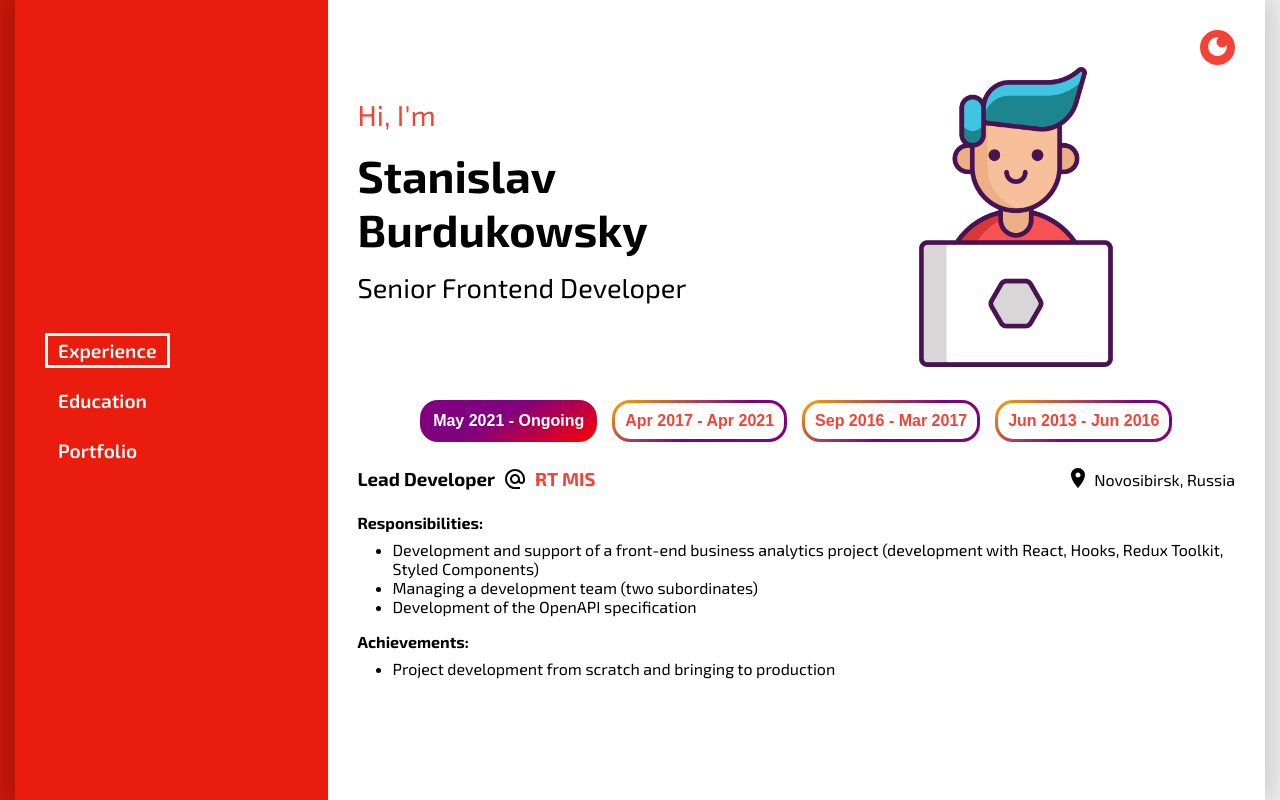
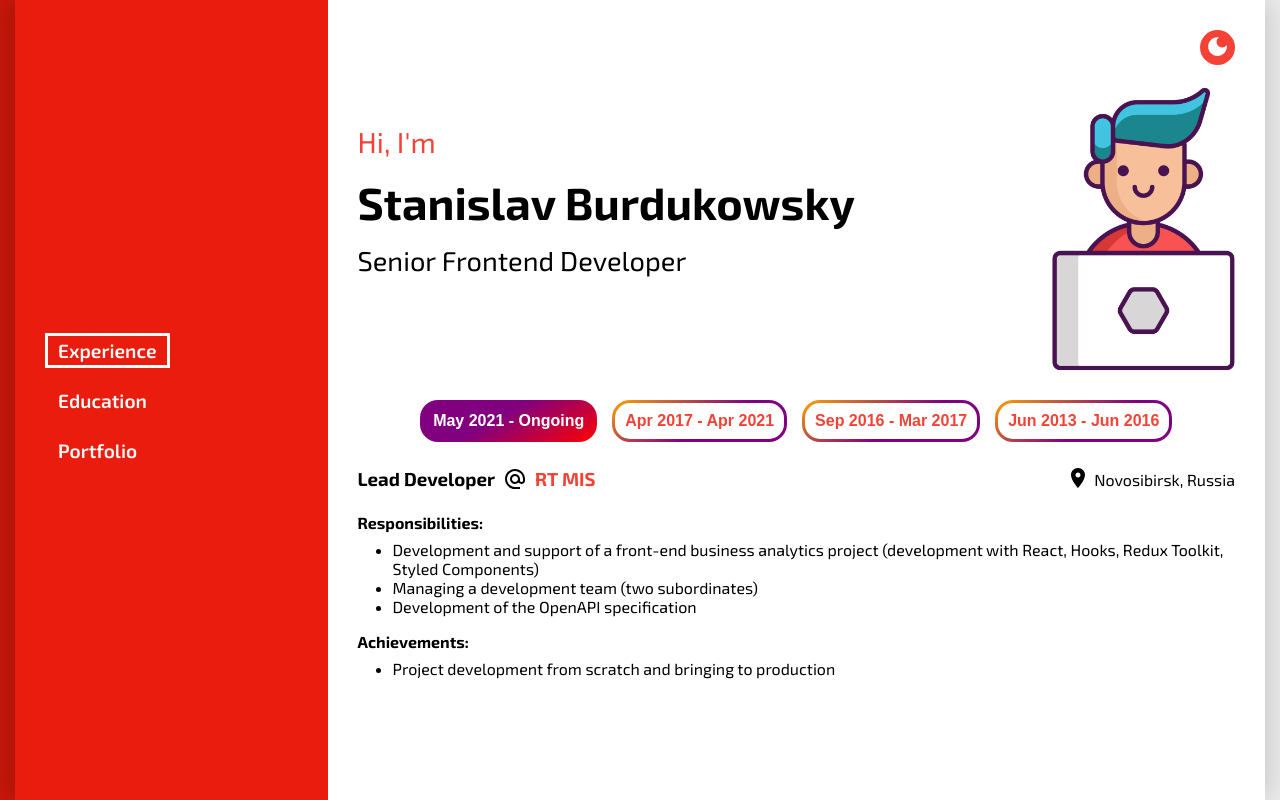
Before and after one commit to burdukowsky/burdukowsky.github.io, a React (Create React App) app: page / in a window 1280 px wide. Built offline with nearby package versions, Linux system fonts and the light colour scheme.

Commit message:
change header layout

```diff
--- a/src/app/layout/header/Header.tsx
+++ b/src/app/layout/header/Header.tsx
@@ -5,25 +5,22 @@ import { ThemeSwitcher } from '../../components/theme-switcher/ThemeSwitcher';
 import { Space } from '../../components/space/Space';
 import { Hello } from './components/hello/Hello';
 import { useMobileMediaQuery } from '../../hooks/media-queries';
+import { Coder } from './components/coder/Coder';
 
 export const Header: FC = () => {
   const mobile = useMobileMediaQuery();
 
   return (
-    <Space
-      className={styles.Header}
-      justifyContent='space-between'
-      childrenFlex={[1, 1]}
-    >
+    <Space className={styles.Header} justifyContent='space-between'>
       <Hello />
       <Space
         direction='column'
         justifyContent='space-between'
+        alignItems='end'
         height='100%'
-        childrenStyle={[{ alignSelf: 'end' }, { alignSelf: 'center' }]}
       >
         <ThemeSwitcher />
-        {!mobile && <img src='img/coder.png' alt='Me' width='300px' />}
+        {!mobile && <Coder />}
       </Space>
     </Space>
   );
--- /dev/null
+++ b/src/app/layout/header/components/coder/Coder.module.scss
@@ -0,0 +1,11 @@
+$origin-width: 333px;
+$origin-height: 512px;
+$multiplier: .55;
+
+.Coder {
+  width: $origin-width * $multiplier;
+  height: $origin-height * $multiplier;
+  background-size: cover;
+  background-repeat: no-repeat;
+  background-position: center center;
+}
--- /dev/null
+++ b/src/app/layout/header/components/coder/Coder.tsx
@@ -0,0 +1,12 @@
+import { FC } from 'react';
+
+import styles from './Coder.module.scss';
+
+export const Coder: FC = () => {
+  return (
+    <div
+      className={styles.Coder}
+      style={{ backgroundImage: 'url("img/coder.png")' }}
+    />
+  );
+};
--- a/src/app/layout/header/components/hello/Hello.tsx
+++ b/src/app/layout/header/components/hello/Hello.tsx
@@ -16,9 +16,7 @@ export const Hello: FC = () => {
         Hi, I'm
       </AppText>
       <AppText as='h1' size='2.8rem'>
-        Stanislav
-        <br />
-        Burdukowsky
+        Stanislav Burdukowsky
       </AppText>
       <AppText as='p' size='1.7rem'>
         Senior Frontend Developer
```
